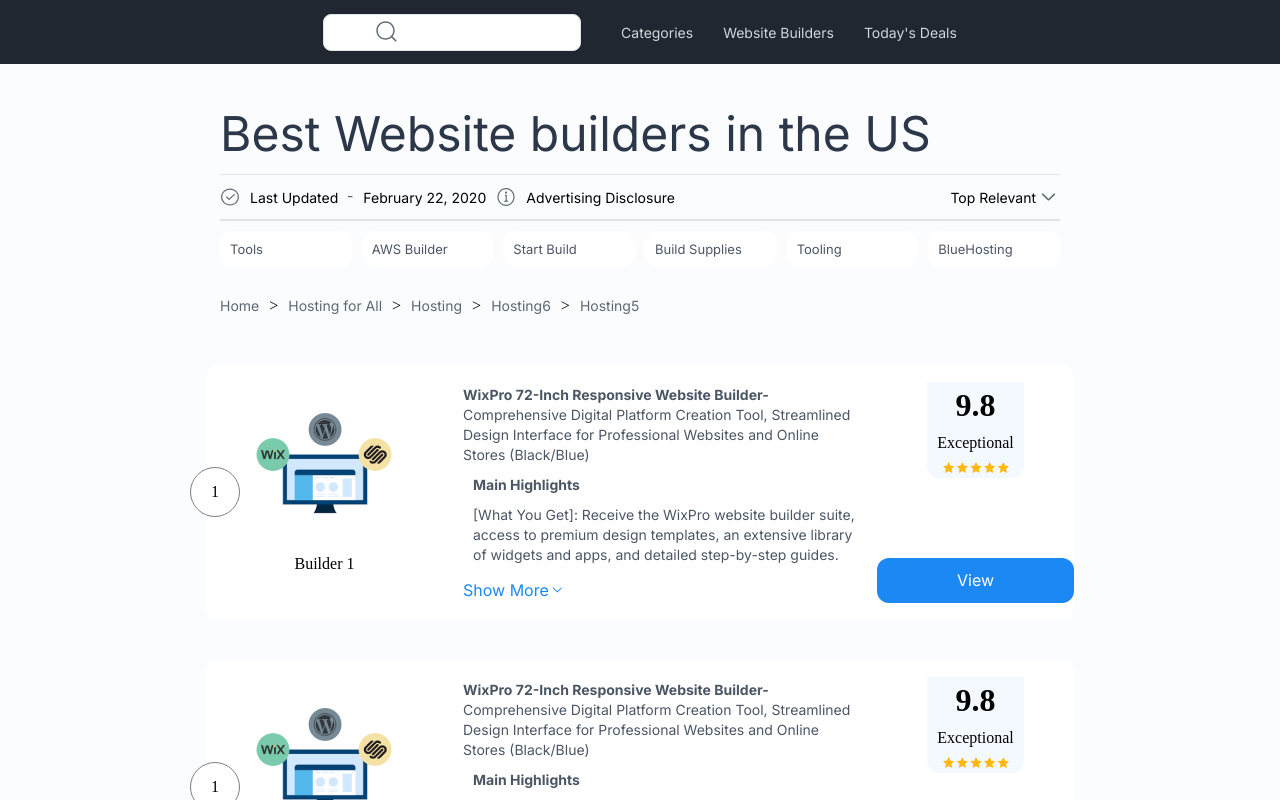
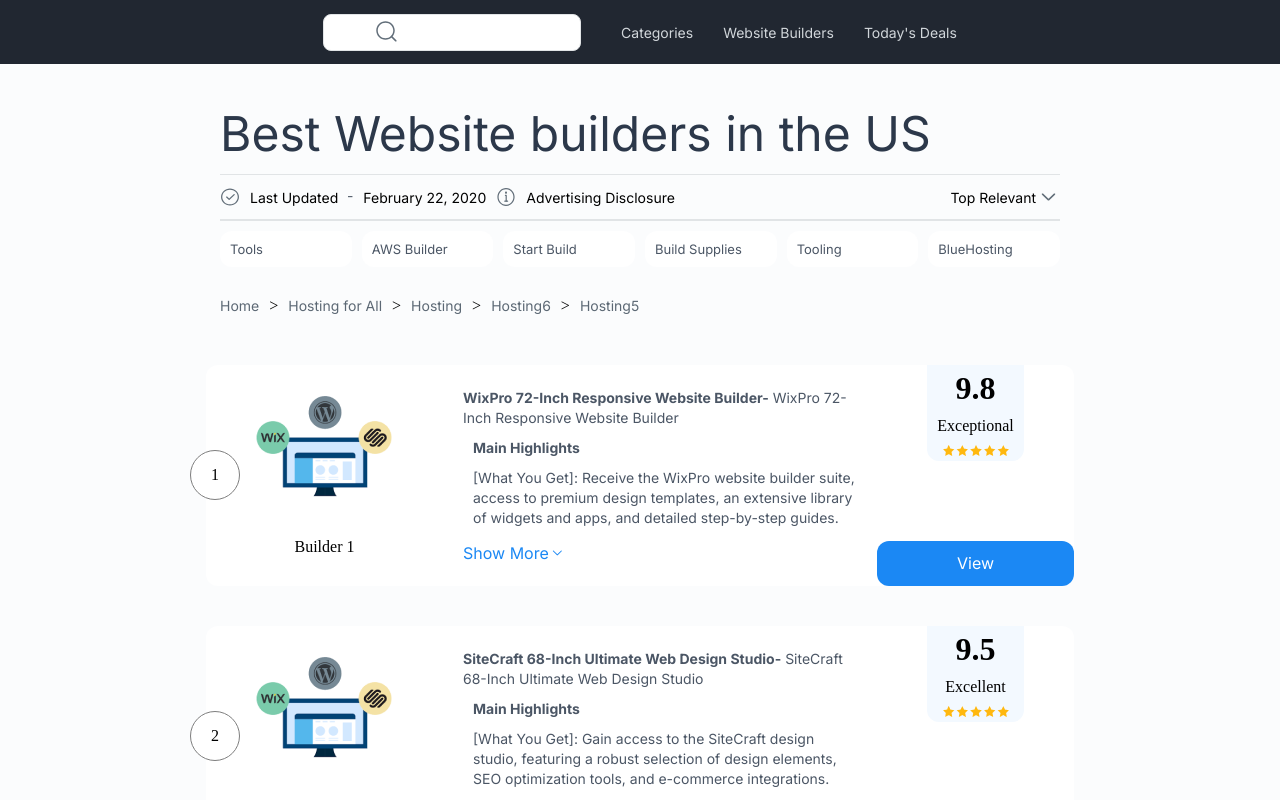
Before and after one commit to sarth-akvaish/LLC_Demo, a React (Vite) app: page / in a window 1280 px wide. Shown: the top 800 px of the page. Built offline with nearby package versions, Linux system fonts and the light colour scheme.

Commit message:
dynamic data added

```diff
--- a/src/components/Card/Card.jsx
+++ b/src/components/Card/Card.jsx
@@ -2,18 +2,18 @@
 import './Card.scss'
 import img from '/img.png'
 import stars from '/stars.png'
-const Card = () => {
+const Card = ( props ) => {
     return (
         <div className='card'>
-            <div className='index'>1</div>
+            <div className='index'>{props.id}</div>
             <div className='card-1'>
                 <img src={img} alt="img" />
                 <p>Builder 1</p>
             </div>
             <div className='card-2'>
-                <p><span className='card2-head'>WixPro 72-Inch Responsive Website Builder-</span> Comprehensive Digital Platform Creation Tool, Streamlined Design Interface for Professional Websites and Online Stores (Black/Blue)</p>
+                <p><span className='card2-head'>{props.heading}-</span> {props.content}</p>
                 <p className='card2-main'>Main Highlights</p>
-                <p className='card2-get'>[What You Get]: Receive the WixPro website builder suite, access to premium design templates, an extensive library of widgets and apps, and detailed step-by-step guides.</p>
+                <p className='card2-get'>[What You Get]: {props.desc}</p>
                 <button>Show More
                     <svg width="16" height="16" viewBox="0 0 16 16" fill="none" xmlns="http://www.w3.org/2000/svg">
                         <path fill-rule="evenodd" clip-rule="evenodd" d="M3.98043 5.64645C4.17569 5.45118 4.49228 5.45118 4.68754 5.64645L8.33398 9.29289L11.9804 5.64645C12.1757 5.45118 12.4923 5.45118 12.6875 5.64645C12.8828 5.84171 12.8828 6.15829 12.6875 6.35355L8.68754 10.3536C8.49228 10.5488 8.17569 10.5488 7.98043 10.3536L3.98043 6.35355C3.78517 6.15829 3.78517 5.84171 3.98043 5.64645Z" fill="#1B88F4" />
@@ -22,8 +22,8 @@
             </div>
             <div className='card-3'>
                 <div className='ratings'>
-                    <h1>9.8</h1>
-                    <p>Exceptional</p>
+                    <h1>{props.rating}</h1>
+                    <p>{props.remarks}</p>
                     <img src={stars} alt="stars" />
                 </div>
                 <button>View</button>
--- a/src/components/CardContainer/Cardcontainer.jsx
+++ b/src/components/CardContainer/Cardcontainer.jsx
@@ -3,12 +3,44 @@
 import './Cardcont.scss'
 
 const Cardcontainer = () => {
+
+  const datas = [
+    {
+      "id": 1,
+      "heading": "WixPro 72-Inch Responsive Website Builder",
+      "content": "Comprehensive Digital Platform Creation Tool, Streamlined Design Interface for Professional Websites and Online Stores (Black/Blue)",
+      "desc": "Receive the WixPro website builder suite, access to premium design templates, an extensive library of widgets and apps, and detailed step-by-step guides.",
+      "rating": 9.8,
+      "remarks": "Exceptional",
+      "isBestValue": true
+    },
+    {
+      "id": 2,
+      "heading": "SiteCraft 68-Inch Ultimate Web Design Studio",
+      "content": "Advanced Site Creation Toolkit, Intuitive Drag-and-Drop Editor for Dynamic Websites and E-commerce Platforms (Green/White)",
+      "desc": "Gain access to the SiteCraft design studio, featuring a robust selection of design elements, SEO optimization tools, and e-commerce integrations.",
+      "rating": 9.5,
+      "remarks": "Excellent",
+      "isBestValue": true
+    }, {
+      "id": 3,
+      "heading": "WixPro 72-Inch Responsive Website Builder",
+      "content": "Comprehensive Digital Platform Creation Tool, Streamlined Design Interface for Professional Websites and Online Stores (Black/Blue)",
+      "desc": "Receive the WixPro website builder suite, access to premium design templates, an extensive library of widgets and apps, and detailed step-by-step guides.",
+      "rating": 9.3,
+      "remarks": "Exceptional",
+      "isBestValue": true
+    }
+  ]
   return (
     <div className='card-container'>
+      {/* <Card />
       <Card />
       <Card />
-      <Card />
-      <Card />
+      <Card /> */}
+      {datas.map((data) => (
+        <Card key={data.id} id={data.id} heading={data.heading} content={data.heading} desc={data.desc} rating={data.rating} remarks={data.remarks} isBestValue={data.isBestValue } />
+      ))}
     </div>
   )
 }
```
